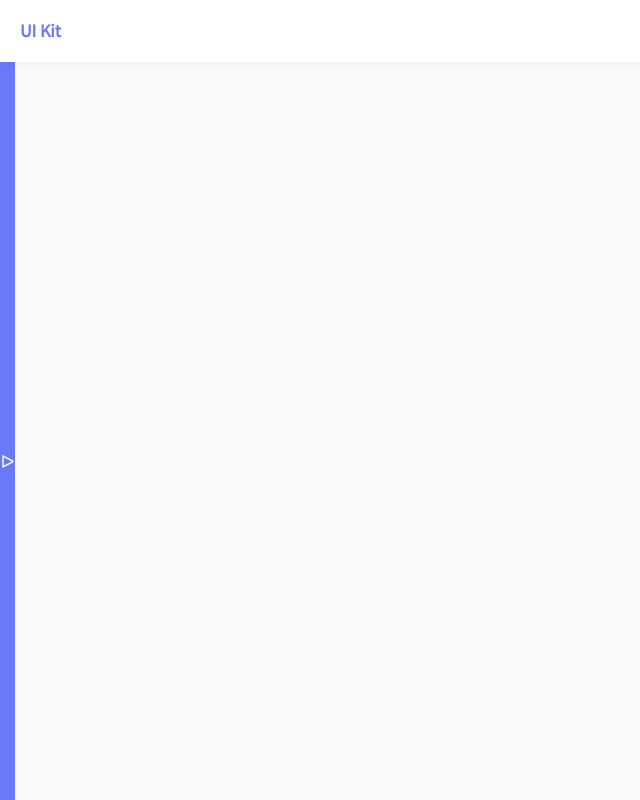
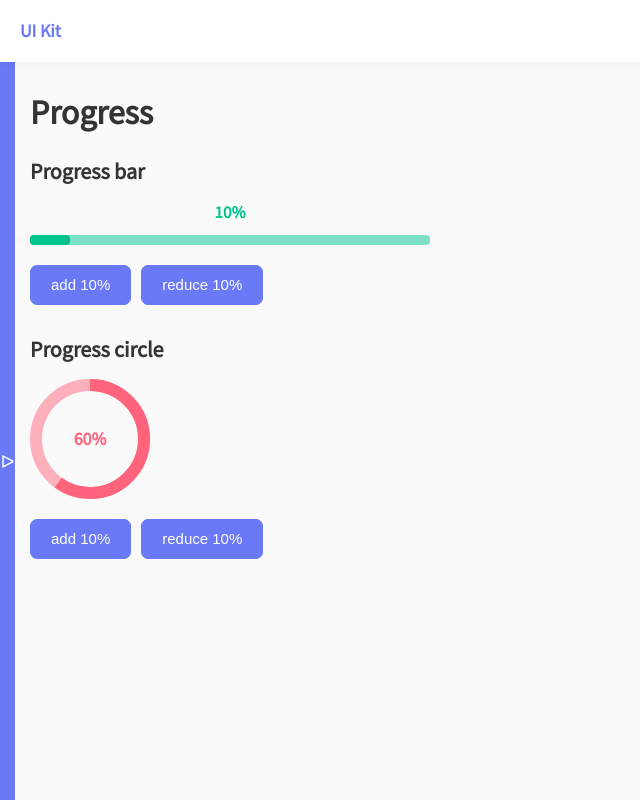
Before and after one commit to benny214/vue3-uikit, a Vue app in the folder vue3-uikit/: page /progress in a window 1280 px wide. Shown: the whole page, without its empty margins (0-640 px from the left). Built offline with nearby package versions, Linux system fonts and the light colour scheme.

Commit message:
Добавлен компонент прогресса

```diff
--- /dev/null
+++ b/vue3-uikit/src/components/Progress/ProgressBar.vue
@@ -0,0 +1,47 @@
+
+<script setup>
+    const props = defineProps({
+      maxWidth: {
+        type: String,
+        default: '300px'
+      },
+      percent: {
+        type: Number,
+        required: true
+      },
+      color: {
+        type: String,
+        default: 'primary'
+      }
+    })
+</script>
+<template>
+  <div class="progress__container" :style="[{'max-width': maxWidth}]">
+    <span class="progress__percent" :style="[{'color': `var(--${color})`}]">{{ percent }}%</span>
+    <div class="progress" :style="[{'background-color': `var(--${color}-h)`}]">
+      <div class="progress__bar" :style="[{'width': `${percent}%`}, {'background-color': `var(--${color})`}]"></div>
+    </div>
+  </div>
+</template>
+<style lang="scss" scoped>
+.progress {
+  height: 10px;
+  border-radius: 4px;
+  &__container {
+    margin-bottom: 20px;
+    overflow: hidden;
+  }
+  &__bar {
+    height: 100%;
+    border-radius: 4px;
+    transition: .5s;
+  }
+  &__percent {
+    display: block;
+    text-align: center;
+    font-weight: bold;
+    font-size: 17px;
+    margin-bottom: 10px;
+  }
+}
+</style>
--- /dev/null
+++ b/vue3-uikit/src/components/Progress/ProgressCircle.vue
@@ -0,0 +1,65 @@
+<script setup>
+    const props = defineProps({
+      percent: {
+        type: Number,
+        required: true
+      },
+      color: {
+        type: String,
+        default: 'primary'
+      }
+    })
+</script>
+<template>
+  <div class="progress__circle">
+    <span class="progress__circle-percent" :style="[{'color': `var(--${color})`}]">{{percent}}%</span>
+    <svg width="120" height="120" viewBox="0 0 120 120" class="progress__circle-svg">
+      <circle
+        cx="60"
+        cy="60"
+        r="54"
+        fill="none"
+        :stroke="`var(--${color}-h)`"
+        stroke-width="12" />
+      <circle
+        class="progress__circle-line"
+        :style="[{'stroke-dashoffset': `calc(100 - ${percent})`}]"
+        cx="60"
+        cy="60"
+        r="54"
+        fill="none"
+        :stroke="`var(--${color})`"
+        stroke-width="12"
+        pathLength="100" />
+    </svg>
+  </div>
+</template>
+<style lang="scss" scoped>
+  .progress {
+  &__circle {
+    position: relative;
+    margin-bottom: 20px;
+    width: 120px;
+    height: 120px;
+    &-svg {
+      transform: rotate(-90deg);
+    }
+    &-percent {
+      position: absolute;
+      left: 0;
+      width: 100%;
+      top: 0;
+      height: 100%;
+      display: flex;
+      align-items: center;
+      justify-content: center;
+      font-weight: bold;
+      font-size: 18px;
+    }
+    &-line {
+      stroke-dasharray: 100;
+      transition: .5s;
+    }
+  }
+}
+</style>
--- a/vue3-uikit/src/components/layout/Sidebar.vue
+++ b/vue3-uikit/src/components/layout/Sidebar.vue
@@ -14,6 +14,7 @@ const links = ref([
   {name: 'Чекбокс', href: '/checkbox'},
   {name: 'Радио кнопка', href: '/radio'},
   {name: 'Инпут', href: '/input'},
+  {name: 'Прогресс', href: '/progress'},
 ])
 </script>
 
--- a/vue3-uikit/src/router/index.js
+++ b/vue3-uikit/src/router/index.js
@@ -5,6 +5,7 @@ import Button from '@/views/Button.vue'
 import Checkbox from '@/views/Checkbox.vue'
 import RadioButton from '@/views/RadioButton.vue'
 import Input from '@/views/Input.vue'
+import Progress from '@/views/Progress.vue'
 
 const router = createRouter({
   history: createWebHistory(),
@@ -39,6 +40,11 @@ const router = createRouter({
       name: 'Input',
       component: Input
     },
+    {
+      path: '/progress',
+      name: 'Progress',
+      component: Progress
+    },
   ]
 })
 
--- /dev/null
+++ b/vue3-uikit/src/views/Progress.vue
@@ -0,0 +1,59 @@
+<script setup>
+    import {ref} from 'vue'
+    import ProgressBar from '@/components/Progress/ProgressBar.vue'
+    import ProgressCircle from '@/components/Progress/ProgressCircle.vue'
+    import Button from '@/components/Button.vue'
+
+    const percentBar = ref(10)
+    const percentCircle = ref(60)
+
+    const addPercentBar = () => {
+      percentBar.value += 10
+
+      if (percentBar.value > 100) {
+        percentBar.value = 100
+      }
+    }
+
+    const reducePercentBar = () => {
+      percentBar.value -= 10
+
+      if (percentBar.value < 0) {
+        percentBar.value = 0
+      }
+    }
+
+    const addPercentCircle = () => {
+      percentCircle.value += 10
+
+      if (percentCircle.value > 100) {
+        percentCircle.value = 100
+      }
+    }
+
+    const reducePercentCircle = () => {
+      percentCircle.value -= 10
+
+      if (percentCircle.value < 0) {
+        percentCircle.value = 0
+      }
+    }
+</script>
+<template>
+    <h1 class="heading-1">Progress</h1>
+    <h2 class="heading-2">Progress bar</h2>
+    <div class="line--block">
+      <ProgressBar maxWidth="400px" :percent="percentBar" color="success"/>
+      <div class="line">
+        <Button label="add 10%" @click="addPercentBar"/>
+        <Button label="reduce 10%" @click="reducePercentBar"/>
+      </div>
+    </div>
+
+    <h2 class="heading-2">Progress circle</h2>
+    <ProgressCircle color="danger" :percent="percentCircle"/>
+    <div class="line">
+        <Button label="add 10%" @click="addPercentCircle"/>
+        <Button label="reduce 10%" @click="reducePercentCircle"/>
+    </div>
+</template>
--- a/vue3-uikit/src/views/Typography.vue
+++ b/vue3-uikit/src/views/Typography.vue
@@ -12,17 +12,20 @@
     font-size: 34px;
     font-weight: 600;
     line-height: 41px;
+    margin-bottom: 24px;
   }
   &-2 {
     font-size: 22px;
     font-weight: 600;
     line-height: 28px;
+    margin-bottom: 16px;
   }
 
   &-3 {
     font-size: 17px;
     font-weight: 600;
     line-height: 22px;
+    margin-bottom: 8px;
   }
 }
 </style>
```
Also changed, not shown: vue3-uikit/src/views/Input.vue (line endings or trailing spaces).
